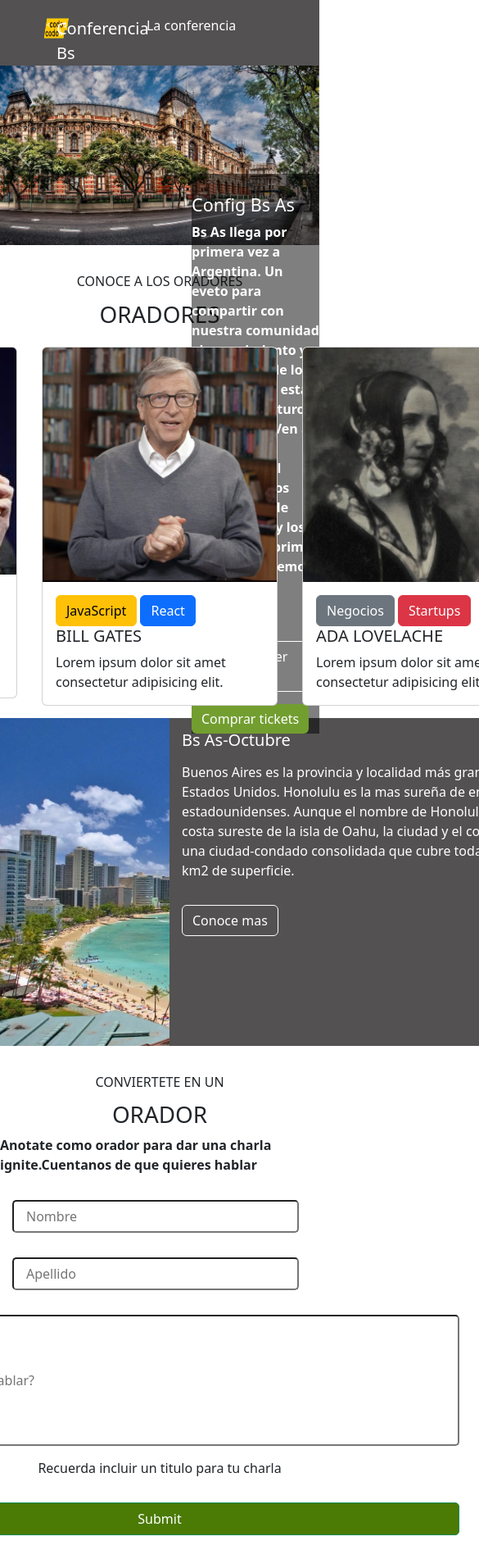
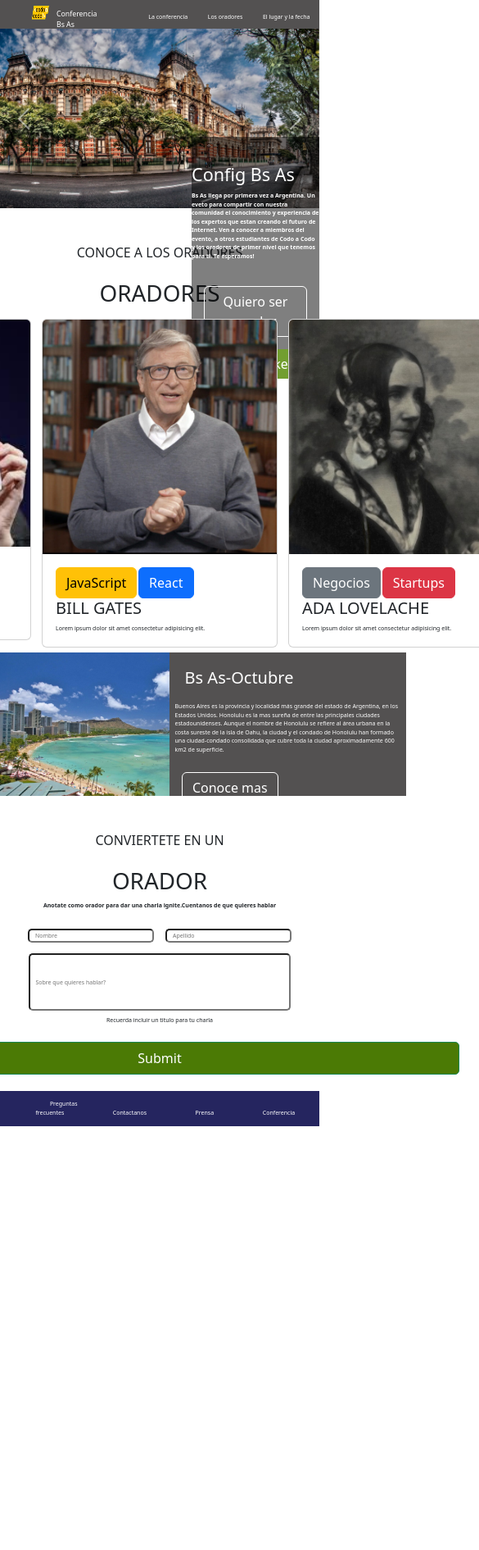
Before and after one commit to EduWilliams/IntegradorCodoacodo.io, a plain HTML site: page index.html in a window 390 px wide. Shown: the top 1891 px of the page at 82% size, 585 px wide, since content can reach past the window. After the commit the page ends 1418 px from the top, so only its background shows below. Drawn offline with nearby package versions, Linux system fonts and the light colour scheme.

Commit message:
first commit

```diff
--- a/Est.css
+++ b/Est.css
@@ -2,7 +2,7 @@
 
     padding: 0%;
     margin: 0%;
-    max-width: 1345px;
+    max-width: 84,0625em;
 
 }
 
@@ -10,6 +10,7 @@ body{
     padding: 0%;
     margin: 0%;
     box-sizing: border-box;
+    font-size: 16px;
 
 }
 
@@ -17,7 +18,7 @@ body{
 .gris{
 
     background-color: rgb(83, 81, 81);
-    height: 80PX;
+    height: 5em;
     width: 100%;
 
 
@@ -25,30 +26,30 @@ body{
 }
 #logo{
 
-    height: 70px;
-    width: 70px;
-  padding: 14px;
+    height: 4.375em;
+    width: 4.375em;
+  padding: 0.875px;
 
 }
 #white{
-    margin-top: 20px;
+    margin-top: 1.25em;
     color:white;
-    font-size: 20px;
+    font-size: 1.25em;
 }
 
 
 .menu{
 
     list-style: none;
-    margin-top: 10px;
+    margin-top: 0.625em;
 
 }
 .menu li{
 
     position: relative;
     display:inline-block;
-    padding: 17x;
-    margin: 9px;
+    padding: 1.0625em;
+    margin: 0.5625em;
     color:white;
 
 }
@@ -100,8 +101,8 @@ a:hover{
 
 
 h6{
-    margin-top: 30PX;
-    padding: 5PX;
+    margin-top: 1.875em;
+    padding: 0.93em;
     display: flex;
     justify-content: center;
 }
@@ -112,7 +113,7 @@ h1{
 }
 .Tarjetas {
 float:left;
-padding: 15px;
+padding: 0.93em;
 
 }
 .contenedor{
@@ -122,20 +123,20 @@ padding: 15px;
 
 
  .playa{
-    height: 400px;
-    width: 672px;
+    height: 25em;
+    width: 42em;
     float:left;
 }
  #cuadro{
 
-    height: 400px;
-    width: 660px;
+    height: 25em;
+    width: 41.25em;
     background-color: rgb(83, 81, 81);
 
 }
 #blanco{
 
-    margin: 15px;
+    margin: 0.93em;
     color:white;
 }
 
@@ -161,24 +162,24 @@ padding: 15px;
 
 .place{
     margin-top: 0%;
-    height: 40px;
-    width: 350px;
-    margin: 15px;
+    height: 2.5em;
+    width: 21.875em;
+    margin: 0.93em;
     border-radius: 5px;
     background-color: white;
 
 }
 .placeholder2{
     margin-top: 0%;
-    height: 160px;
-    width: 732px;
+    height: 10em;
+    width: 45.75em;
     border-radius: 5px;
-    margin: 15px;
+    margin: 0.93em;
     background-color: white;
 
 }
 #Recordatorio{
-    margin: 15px;
+    margin: 0.93em;
     margin-top: 0%;
 
 
@@ -186,35 +187,35 @@ padding: 15px;
 #boton{
     margin-top: 0%;
     background-color: rgb(75, 122, 5);
-    height: 40px;
-    width: 732px;
+    height: 2.5em;
+    width: 45.75em;
     border-radius: 5px;
-    margin: 15px;
+    margin: 0.93em;
 
 }
 input::placeholder{
     margin-top: 0;
-    margin: 15px;
-    padding: 15px;
+    margin: 0.93em;
+    padding: 0.93em;
 
 align-items: self-start;
 }
 .azul{
 
  background-color: rgb(37, 37, 95);
-    height: 100PX;
+    height: 6.25em;
     width: 100%;
 
 }
 #pie{
-    margin-bottom: 80px;
+    margin-bottom: 5em;
 
 }
 
 
 #a{
-    margin-top: 20px;
-    margin: 40px;
+    margin-top: 1.25em;
+    margin: 2.5em;
     align-items:center
 
 }
@@ -225,15 +226,15 @@ align-items: self-start;
 
 .cuadro2{
 
-    height: 200px;
-    width: 200px;
+    height: 12.5em;
+    width: 12.5em;
     background-color:white;
     margin:5px;
    border-width: 2px;
     border-color:rgb(79, 122, 201);
     border-style: solid;
     float: left;
-    margin-top: 30px;
+    margin-top: 1.875em;
     text-align: center;
 }
 
@@ -244,15 +245,15 @@ align-items: self-start;
 
 h4{
 
-margin-top: 25px;
+margin-top: 1.5625em;
 
 }
 
 
 #f{
     float: left;
-width: 309px;
-margin: 12px;
+width: 19.3125em;
+margin: 0.75em;
 margin-left: 0px;
 
 }
@@ -266,8 +267,8 @@ margin-left: 0px;
 }
 .place2{
 margin-top: 0%;
-height: 40px;
-width: 309px;
+height: 2.5em;
+width: 19.312em;
 border-width: 1px;
 
 
@@ -277,12 +278,12 @@ background-color: white;
 #correo{
     border-width: 1px;
 
-width: 622px;
+width: 38.875em;
 
 }
 .Total{
-    width: 622px;
-    height: 50px;
+    width:38.875em ;
+    height: 3.125em;
     background-color: rgb(202, 226, 226);
     color: rgb(29, 29, 87);
     border-radius: 5px;
@@ -290,7 +291,7 @@ width: 622px;
 }
 .Total p {
 
-padding: 15px;
+padding: 0.93em;
 
 float: left;
 
@@ -300,12 +301,12 @@ float: left;
 
 #respuesta {
 
-margin-left: 350px;
+margin-left: 21.875em;
 
 }
 #Cantidad{
 
-    padding: 15px;
+    padding: 0.93em;
 
 }
     #verde2{
@@ -315,3 +316,41 @@ margin-left: 350px;
         color: white;
         border-width: 0px;
     }
+    @media(max-width: 1200px) {
+        body{
+            font-size: 14px;
+
+        }
+
+
+    }
+    @media(max-width: 992px) {
+        body{
+            font-size: 13px;
+
+        }
+    }
+    @media(max-width: 768px) {
+        body{
+            font-size: 12px;
+
+        }
+    }
+    @media(max-width: 576px) {
+        body{
+            font-size: 7px;
+
+        }
+
+
+
+    }
+
+    @media(max-width: 366px) {
+        body{
+            font-size: 7px;
+
+
+        }
+
+    }
--- a/index.html
+++ b/index.html
@@ -10,13 +10,7 @@
           <link rel="stylesheet" href="Est.css">
     <title>Document</title>
 </head>
-<DIV CLASS="CONTAINERT">
 
-  <DIV CLASS="ITEM"></DIV>
-
-  <DIV CLASS="ITEM"></DIV>
-
-  <DIV CLASS="ITEM"></DIV>
 <body>
 
     <div>
@@ -203,5 +197,5 @@
       <script src="https://cdn.jsdelivr.net/npm/@popperjs/core@2.11.8/dist/umd/popper.min.js" integrity="sha384-I7E8VVD/ismYTF4hNIPjVp/Zjvgyol6VFvRkX/vR+Vc4jQkC+hVqc2pM8ODewa9r" crossorigin="anonymous"></script>
       <script src="https://cdn.jsdelivr.net/npm/bootstrap@5.3.2/dist/js/bootstrap.min.js" integrity="sha384-BBtl+eGJRgqQAUMxJ7pMwbEyER4l1g+O15P+16Ep7Q9Q+zqX6gSbd85u4mG4QzX+" crossorigin="anonymous"></script>
 </body>
-</div>
+
 </html>
```
